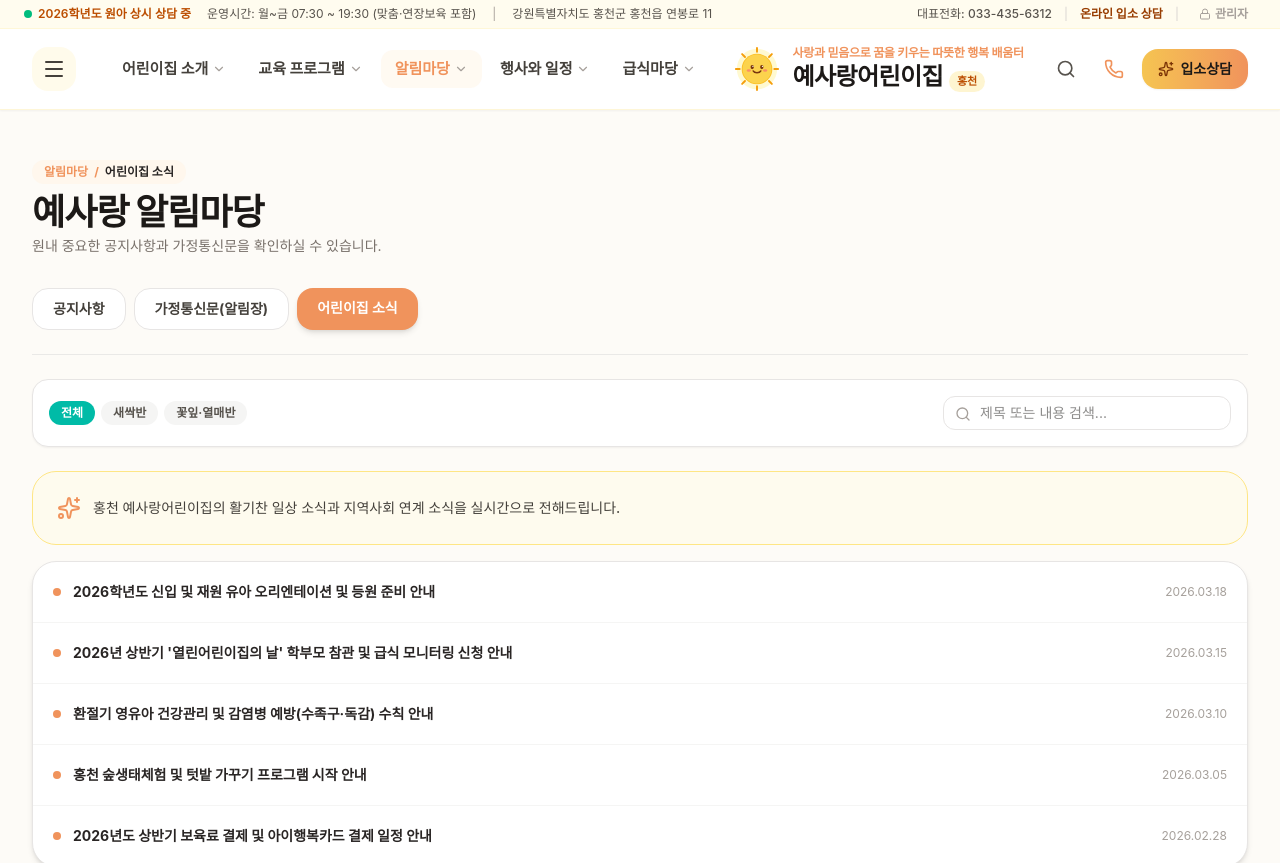
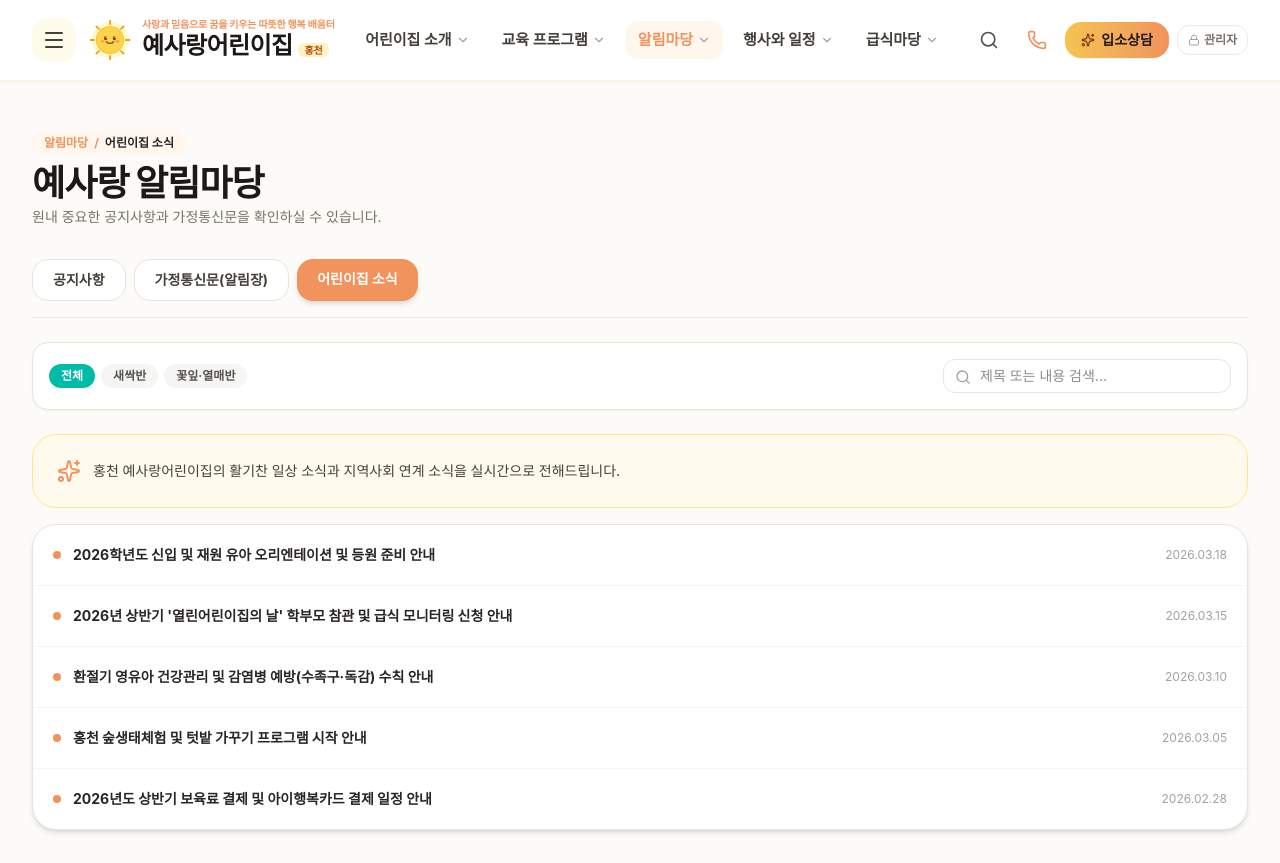
Before and after one commit to jiho123445/yesarang-kids-one, a React (Vite) app: page /board/news in a window 1280 px wide. Shown: the top 863 px of the page. Built offline with nearby package versions, Linux system fonts and the light colour scheme; a web font is replaced by a local one.

Commit message:
refactor: update UI layout for mobile responsiveness
- Remove unnecessary top banner from header
- Implement horizontal scrolling for subtab navigation
- Ensure consistent tab styling with whitespace-nowrap and shrink-0 properties

```diff
--- a/src/components/Header.tsx
+++ b/src/components/Header.tsx
@@ -85,73 +85,50 @@ export const Header: React.FC<HeaderProps> = ({
   };
 
   return (
-    <header className="sticky top-0 z-40 bg-white/95 backdrop-blur-md border-b border-amber-100/70 shadow-xs transition-shadow">
-      {/* Top Banner Bar for contact & hours on desktop */}
-      <div className="hidden lg:block bg-amber-50/80 border-b border-amber-100/60 py-1 px-6 text-xs text-stone-600">
-        <div className="max-w-7xl mx-auto flex justify-between items-center">
-          <div className="flex items-center space-x-4">
-            <span className="inline-flex items-center text-amber-700 font-semibold">
-              <span className="w-2 h-2 rounded-full bg-emerald-500 mr-1.5 animate-pulse" />
-              2026학년도 원아 상시 상담 중
-            </span>
-            <span>운영시간: {institution.operatingHours}</span>
-            <span className="text-stone-400">|</span>
-            <span>{institution.address}</span>
-          </div>
-          <div className="flex items-center space-x-3 text-stone-600">
-            <a href={`tel:${institution.phone}`} className="hover:text-amber-700 font-medium">
-              대표전화: {institution.phone}
-            </a>
-            <span className="text-stone-300">|</span>
-            <button
-              onClick={onOpenConsultation}
-              className="text-amber-800 font-bold hover:underline cursor-pointer"
-            >
-              온라인 입소 상담
-            </button>
-            <span className="text-stone-300">|</span>
-            {/* Discreet Admin Login Trigger */}
-            <button
-              onClick={handleAdminClick}
-              className={`inline-flex items-center space-x-1 px-2 py-0.5 rounded-md font-semibold transition-colors cursor-pointer ${
-                isAdmin
-                  ? 'bg-amber-200 text-amber-900 hover:bg-amber-300'
-                  : 'text-stone-400 hover:text-stone-700 hover:bg-amber-100/50'
-              }`}
-              title={isAdmin ? '관리자 대시보드 열기' : '원장/교직원 관리자 로그인'}
-            >
-              {isAdmin ? (
-                <>
-                  <ShieldCheck className="w-3.5 h-3.5 text-amber-700" />
-                  <span>관리자 모드</span>
-                </>
-              ) : (
-                <>
-                  <Lock className="w-3 h-3" />
-                  <span>관리자</span>
-                </>
-              )}
-            </button>
-          </div>
-        </div>
-      </div>
-
-      {/* Main Header Bar */}
-      <div className="max-w-7xl mx-auto px-4 sm:px-6 lg:px-8">
-        <div className="flex items-center justify-between h-18 sm:h-20">
-          {/* Left: Hamburger menu button */}
-          <div className="flex items-center">
+    <header className="sticky top-0 z-40 bg-white/95 backdrop-blur-md border-b border-amber-100/80 shadow-xs transition-shadow">
+      {/* Unified Single-Line Header Bar */}
+      <div className="max-w-7xl mx-auto px-3 sm:px-6 lg:px-8">
+        <div className="flex items-center justify-between h-16 sm:h-20 gap-2 sm:gap-4 flex-nowrap">
+          {/* Left: Hamburger & Logo */}
+          <div className="flex items-center space-x-2 sm:space-x-3 shrink-0">
             <button
               id="header-hamburger-btn"
               onClick={onOpenMobileMenu}
-              className="p-2.5 rounded-2xl bg-amber-50 hover:bg-amber-100/70 text-stone-700 hover:text-amber-800 transition-colors focus:outline-hidden focus:ring-2 focus:ring-amber-400"
+              className="p-2 sm:p-2.5 rounded-2xl bg-amber-50 hover:bg-amber-100/80 text-stone-700 hover:text-amber-800 transition-colors focus:outline-hidden focus:ring-2 focus:ring-amber-400 cursor-pointer"
               aria-label="전체 메뉴 열기"
             >
-              <Menu className="w-6 h-6" />
+              <Menu className="w-5 h-5 sm:w-6 sm:h-6" />
             </button>
 
-            {/* Desktop Navigation */}
-            <nav className="hidden xl:flex items-center ml-8 space-x-1" aria-label="주 메뉴">
+            <Link
+              to="/"
+              className="flex items-center space-x-2 sm:space-x-2.5 group"
+              aria-label={`${institution.name} 홈으로 이동`}
+            >
+              <div className="relative shrink-0 group-hover:scale-105 transition-transform duration-200">
+                <MascotSun className="w-8 h-8 sm:w-11 sm:h-11" />
+              </div>
+              <div className="flex flex-col">
+                <span className="hidden sm:block text-[10px] font-semibold text-[#F0935C] tracking-tight leading-tight">
+                  {institution.slogan}
+                </span>
+                <div className="flex items-baseline space-x-1.5">
+                  <span className="text-lg sm:text-2xl font-black tracking-tight text-stone-900 group-hover:text-amber-600 transition-colors whitespace-nowrap">
+                    {institution.shortName || institution.name}
+                  </span>
+                  <span className="hidden xl:inline-block text-[10px] font-bold text-amber-700 bg-amber-100 px-1.5 py-0.5 rounded-md leading-none">
+                    홍천
+                  </span>
+                </div>
+              </div>
+            </Link>
+          </div>
+
+          {/* Center: Desktop Navigation Tabs (Strictly 1 Single Line) */}
+          <nav
+            className="hidden lg:flex items-center space-x-1 xl:space-x-2 shrink-0 flex-nowrap"
+            aria-label="주 메뉴"
+          >
             {NAV_ITEMS.map(nav => {
               const isActive = location.pathname.startsWith(nav.basePath);
               return (
@@ -163,10 +140,10 @@ export const Header: React.FC<HeaderProps> = ({
                 >
                   <Link
                     to={nav.subItems[0].path}
-                      className={`flex items-center px-3.5 py-2 rounded-xl text-[15px] font-bold transition-all ${
+                    className={`flex items-center px-3 py-2 rounded-xl text-sm xl:text-[15px] font-bold transition-all whitespace-nowrap shrink-0 ${
                       isActive
-                          ? 'text-[#F0935C] bg-orange-50/70'
-                          : 'text-stone-700 hover:text-amber-700 hover:bg-amber-50/60'
+                        ? 'text-[#F0935C] bg-orange-50 font-black'
+                        : 'text-stone-700 hover:text-amber-800 hover:bg-amber-50/70'
                     }`}
                   >
                     <span>{nav.title}</span>
@@ -175,13 +152,13 @@ export const Header: React.FC<HeaderProps> = ({
 
                   {/* Dropdown Menu */}
                   {hoveredNav === nav.title && (
-                      <div className="absolute left-0 top-full pt-1.5 w-48 animate-in fade-in slide-in-from-top-1 duration-150 z-50">
-                        <div className="bg-white rounded-2xl shadow-xl border border-amber-100/80 p-2 space-y-1">
+                    <div className="absolute left-1/2 -translate-x-1/2 top-full pt-2 w-44 animate-in fade-in slide-in-from-top-1 duration-150 z-50">
+                      <div className="bg-white rounded-2xl shadow-xl border border-amber-100/90 p-2 space-y-1">
                         {nav.subItems.map(sub => (
                           <Link
                             key={sub.path}
                             to={sub.path}
-                              className={`block px-3.5 py-2 text-sm rounded-xl font-medium transition-colors ${
+                            className={`block px-3.5 py-2 text-xs xl:text-sm rounded-xl font-medium transition-colors whitespace-nowrap ${
                               location.pathname === sub.path
                                 ? 'bg-[#F0935C]/15 text-[#F0935C] font-bold'
                                 : 'text-stone-600 hover:bg-amber-50 hover:text-amber-800'
@@ -197,75 +174,60 @@ export const Header: React.FC<HeaderProps> = ({
               );
             })}
           </nav>
-          </div>
 
-          {/* Center: Logo and Slogan */}
-          <Link
-            to="/"
-            className="flex items-center space-x-2.5 sm:space-x-3 text-center sm:text-left group"
-            aria-label="홍천 예사랑어린이집 홈으로 이동"
-          >
-            <div className="relative shrink-0 group-hover:scale-105 transition-transform duration-200">
-              <MascotSun className="w-10 h-10 sm:w-12 sm:h-12" />
-            </div>
-            <div className="flex flex-col">
-              <span className="text-[11px] sm:text-xs font-semibold text-[#F0935C] tracking-tight">
-                {institution.slogan}
-              </span>
-              <div className="flex items-baseline space-x-1.5">
-                <span className="text-xl sm:text-2xl font-black tracking-tight text-stone-900 group-hover:text-amber-600 transition-colors">
-                  {institution.shortName || institution.name}
-                </span>
-                <span className="hidden sm:inline-block text-[11px] font-bold text-amber-700 bg-amber-100/80 px-2 py-0.5 rounded-full">
-                  홍천
-                </span>
-              </div>
-            </div>
-          </Link>
-
-          {/* Right: Search & Phone & Consultation Action */}
-          <div className="flex items-center space-x-1 sm:space-x-2">
+          {/* Right: Actions (Search, Phone, Consultation, Admin) strictly on 1 Line */}
+          <div className="flex items-center space-x-1.5 sm:space-x-2 shrink-0 flex-nowrap">
             <button
               id="header-search-btn"
               onClick={onOpenSearch}
-              className="p-2.5 rounded-2xl text-stone-600 hover:text-amber-800 hover:bg-amber-50 transition-colors focus:outline-hidden focus:ring-2 focus:ring-amber-400"
+              className="p-2 sm:p-2.5 rounded-2xl text-stone-600 hover:text-amber-800 hover:bg-amber-50 transition-colors focus:outline-hidden focus:ring-2 focus:ring-amber-400 cursor-pointer"
               aria-label="게시물 및 식단 검색"
               title="검색"
             >
-              <Search className="w-5 h-5" />
+              <Search className="w-4 h-4 sm:w-5 sm:h-5" />
             </button>
 
             <a
               id="header-call-btn"
               href={`tel:${institution.phone}`}
-              className="p-2.5 rounded-2xl text-[#F0935C] hover:bg-orange-50 transition-colors focus:outline-hidden focus:ring-2 focus:ring-orange-400"
-              aria-label={`전화 걸기 ${institution.phone}`}
-              title="전화 문의"
+              className="p-2 sm:p-2.5 rounded-2xl text-[#F0935C] hover:bg-orange-50 transition-colors focus:outline-hidden focus:ring-2 focus:ring-orange-400"
+              aria-label={`전화 문의: ${institution.phone}`}
+              title={`문의 전화: ${institution.phone}`}
             >
-              <Phone className="w-5 h-5" />
+              <Phone className="w-4 h-4 sm:w-5 sm:h-5" />
             </a>
-
-            {/* Mobile/Tablet Admin Trigger */}
-            <button
-              onClick={handleAdminClick}
-              className={`p-2 rounded-2xl transition-colors lg:hidden ${
-                isAdmin
-                  ? 'bg-amber-100 text-amber-900 font-bold'
-                  : 'text-stone-400 hover:text-stone-700 hover:bg-stone-100'
-              }`}
-              title={isAdmin ? '관리자 대시보드' : '관리자 로그인'}
-              aria-label="관리자 모드"
-            >
-              <Lock className="w-4 h-4" />
-            </button>
 
             <button
               id="header-consult-cta-btn"
               onClick={onOpenConsultation}
-              className="hidden md:flex items-center space-x-1.5 py-2.5 px-4 rounded-2xl bg-gradient-to-r from-[#F5C451] to-[#F0935C] text-stone-900 font-bold text-xs sm:text-sm shadow-xs hover:shadow-md hover:brightness-105 active:scale-95 transition-all cursor-pointer"
+              className="hidden sm:inline-flex items-center space-x-1.5 py-2 px-3 sm:px-4 rounded-2xl bg-gradient-to-r from-[#F5C451] to-[#F0935C] text-stone-900 font-bold text-xs sm:text-sm shadow-2xs hover:shadow-xs hover:brightness-105 active:scale-95 transition-all cursor-pointer whitespace-nowrap"
             >
-              <Sparkles className="w-4 h-4 text-amber-900" />
+              <Sparkles className="w-3.5 h-3.5 text-amber-900" />
               <span>입소상담</span>
+            </button>
+
+            {/* Admin Login/Dashboard trigger button */}
+            <button
+              onClick={handleAdminClick}
+              className={`inline-flex items-center space-x-1 px-2.5 py-1.5 rounded-xl text-xs font-bold transition-all cursor-pointer whitespace-nowrap ${
+                isAdmin
+                  ? 'bg-amber-200 text-amber-900 hover:bg-amber-300'
+                  : 'text-stone-500 hover:text-stone-800 hover:bg-stone-100 border border-stone-200/80'
+              }`}
+              title={isAdmin ? '관리자 대시보드' : '원장/교직원 관리자 로그인'}
+            >
+              {isAdmin ? (
+                <>
+                  <ShieldCheck className="w-3.5 h-3.5 text-amber-700" />
+                  <span className="hidden md:inline">관리자 모드</span>
+                  <span className="md:hidden">CMS</span>
+                </>
+              ) : (
+                <>
+                  <Lock className="w-3 h-3 text-stone-400" />
+                  <span>관리자</span>
+                </>
+              )}
             </button>
           </div>
         </div>
--- a/src/components/admin/AdminDashboardModal.tsx
+++ b/src/components/admin/AdminDashboardModal.tsx
@@ -118,12 +118,12 @@ export const AdminDashboardModal: React.FC = () => {
         {/* Content Layout (Sidebar + Main View) */}
         <div className="flex-1 flex flex-col md:flex-row overflow-hidden">
           {/* Navigation Sidebar / Horizontal bar on mobile */}
-          <aside className="w-full md:w-64 bg-white border-b md:border-b-0 md:border-r border-stone-200 p-3 sm:p-4 shrink-0 overflow-x-auto md:overflow-y-auto">
+          <aside className="w-full md:w-64 bg-white border-b md:border-b-0 md:border-r border-stone-200 p-3 sm:p-4 shrink-0 overflow-x-auto md:overflow-y-auto scrollbar-none">
             <div className="text-[11px] font-black text-stone-400 uppercase tracking-wider px-3 mb-2 hidden md:block">
               콘텐츠 관리 메뉴
             </div>
 
-            <nav className="flex md:flex-col space-x-1 md:space-x-0 md:space-y-1">
+            <nav className="flex md:flex-col flex-nowrap space-x-1 md:space-x-0 md:space-y-1">
               {tabs.map(tab => {
                 const Icon = tab.icon;
                 const isActive = activeAdminTab === tab.id;
@@ -131,7 +131,7 @@ export const AdminDashboardModal: React.FC = () => {
                   <button
                     key={tab.id}
                     onClick={() => setActiveAdminTab(tab.id)}
-                    className={`flex items-center justify-between px-3.5 py-2.5 rounded-2xl text-xs font-bold transition-all shrink-0 cursor-pointer ${
+                    className={`flex items-center justify-between px-3.5 py-2.5 rounded-2xl text-xs font-bold transition-all shrink-0 whitespace-nowrap cursor-pointer ${
                       isActive
                         ? 'bg-amber-100 text-amber-900 shadow-2xs font-black'
                         : 'text-stone-600 hover:bg-stone-100 hover:text-stone-900'
--- a/src/pages/BoardPage.tsx
+++ b/src/pages/BoardPage.tsx
@@ -108,15 +108,15 @@ export const BoardPage: React.FC<BoardPageProps> = ({
         )}
       </div>
 
-      {/* Subtab Navigation Pills */}
-      <div className="flex flex-wrap gap-2 pb-6 border-b border-stone-200/80 mb-6">
+      {/* Subtab Navigation Pills (Strictly 1 Single Line) */}
+      <div className="flex flex-nowrap overflow-x-auto scrollbar-none gap-2 pb-4 border-b border-stone-200/80 mb-6">
         {TABS.map(tab => {
           const isActive = subtab === tab.id;
           return (
             <Link
               key={tab.id}
               to={tab.path}
-              className={`px-4 sm:px-5 py-2.5 rounded-2xl text-xs sm:text-sm font-bold transition-all ${
+              className={`px-4 sm:px-5 py-2.5 rounded-2xl text-xs sm:text-sm font-bold transition-all whitespace-nowrap shrink-0 ${
                 isActive
                   ? 'bg-[#F0935C] text-white shadow-md'
                   : 'bg-white text-stone-700 hover:bg-amber-50 hover:text-amber-800 border border-stone-200'
--- a/src/pages/EventsPage.tsx
+++ b/src/pages/EventsPage.tsx
@@ -79,15 +79,15 @@ export const EventsPage: React.FC<EventsPageProps> = ({
         )}
       </div>
 
-      {/* Subtab Navigation Pills */}
-      <div className="flex flex-wrap gap-2 pb-6 border-b border-stone-200/80 mb-8">
+      {/* Subtab Navigation Pills (Strictly 1 Single Line) */}
+      <div className="flex flex-nowrap overflow-x-auto scrollbar-none gap-2 pb-4 border-b border-stone-200/80 mb-8">
         {TABS.map(tab => {
           const isActive = subtab === tab.id;
           return (
             <Link
               key={tab.id}
               to={tab.path}
-              className={`px-4 sm:px-5 py-2.5 rounded-2xl text-xs sm:text-sm font-bold transition-all ${
+              className={`px-4 sm:px-5 py-2.5 rounded-2xl text-xs sm:text-sm font-bold transition-all whitespace-nowrap shrink-0 ${
                 isActive
                   ? 'bg-[#F0935C] text-white shadow-md'
                   : 'bg-white text-stone-700 hover:bg-amber-50 hover:text-amber-800 border border-stone-200'
--- a/src/pages/IntroPage.tsx
+++ b/src/pages/IntroPage.tsx
@@ -65,15 +65,15 @@ export const IntroPage: React.FC = () => {
         )}
       </div>
 
-      {/* Subtab Navigation Pills */}
-      <div className="flex flex-wrap gap-2 pb-6 border-b border-stone-200/80 mb-8">
+      {/* Subtab Navigation Pills (Strictly 1 Single Line) */}
+      <div className="flex flex-nowrap overflow-x-auto scrollbar-none gap-2 pb-4 border-b border-stone-200/80 mb-8">
         {TABS.map(tab => {
           const isActive = subtab === tab.id;
           return (
             <Link
               key={tab.id}
               to={tab.path}
-              className={`px-4 sm:px-5 py-2.5 rounded-2xl text-xs sm:text-sm font-bold transition-all ${
+              className={`px-4 sm:px-5 py-2.5 rounded-2xl text-xs sm:text-sm font-bold transition-all whitespace-nowrap shrink-0 ${
                 isActive
                   ? 'bg-[#F0935C] text-white shadow-md'
                   : 'bg-white text-stone-700 hover:bg-amber-50 hover:text-amber-800 border border-stone-200'
--- a/src/pages/ProgramPage.tsx
+++ b/src/pages/ProgramPage.tsx
@@ -31,15 +31,15 @@ export const ProgramPage: React.FC = () => {
         </p>
       </div>
 
-      {/* Subtab Navigation Pills */}
-      <div className="flex flex-wrap gap-2 pb-6 border-b border-stone-200/80 mb-8">
+      {/* Subtab Navigation Pills (Strictly 1 Single Line) */}
+      <div className="flex flex-nowrap overflow-x-auto scrollbar-none gap-2 pb-4 border-b border-stone-200/80 mb-8">
         {TABS.map(tab => {
           const isActive = subtab === tab.id;
           return (
             <Link
               key={tab.id}
               to={tab.path}
-              className={`px-4 sm:px-5 py-2.5 rounded-2xl text-xs sm:text-sm font-bold transition-all ${
+              className={`px-4 sm:px-5 py-2.5 rounded-2xl text-xs sm:text-sm font-bold transition-all whitespace-nowrap shrink-0 ${
                 isActive
                   ? 'bg-[#F0935C] text-white shadow-md'
                   : 'bg-white text-stone-700 hover:bg-amber-50 hover:text-amber-800 border border-stone-200'
```
Also changed, not shown: src/components/admin/AdminToolbar.tsx (+4 -4 lines), src/pages/MealPage.tsx (+6 -6 lines). Lines whose indentation alone changed are shown as unchanged.
